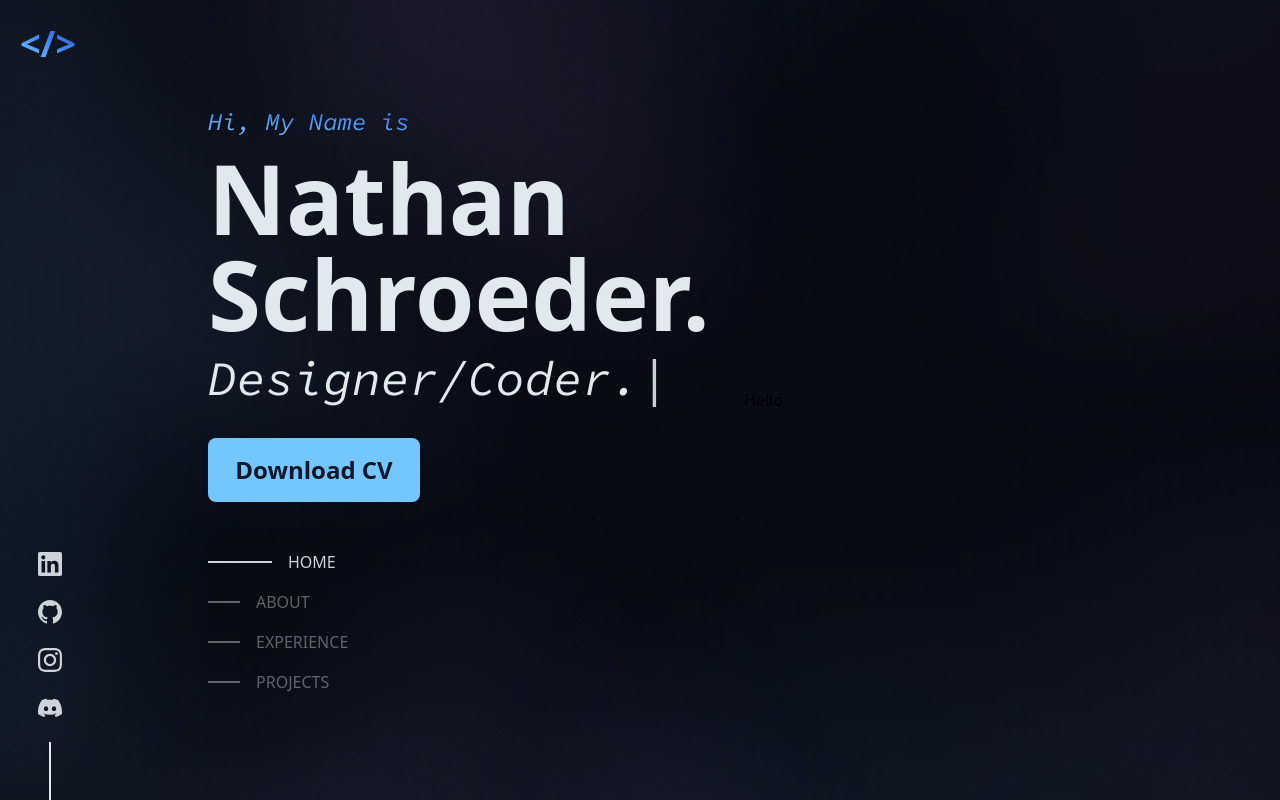
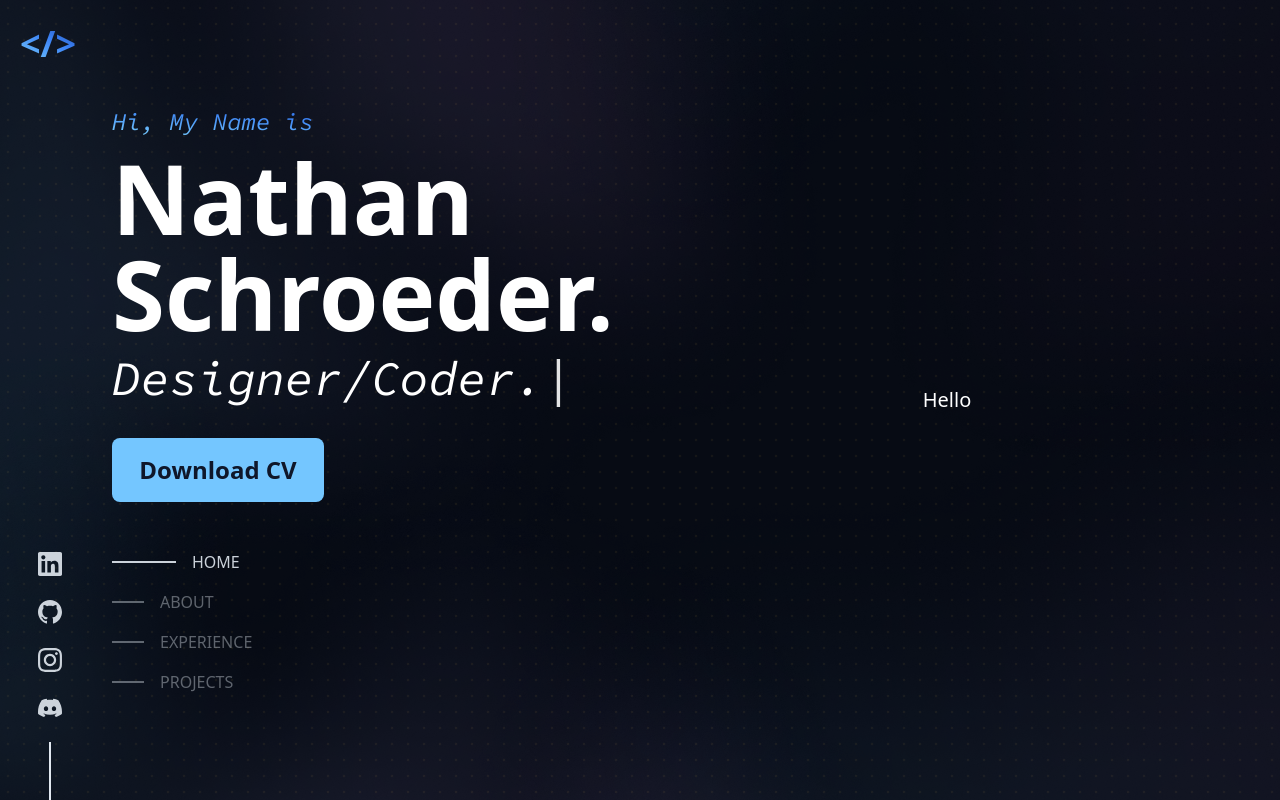
Before and after one commit to SchroederNathan/portfolio, a React (Vite) app: page / in a window 1280 px wide. Built offline with nearby package versions, Linux system fonts and the light colour scheme.

Commit message:
Fixed flexbox

```diff
--- a/src/App.tsx
+++ b/src/App.tsx
@@ -30,16 +30,17 @@ function App() {
       <div className="dotted-background w-screen h-screen relative isolate">
         <div className="relative w-full h-full">
 
-          <div className="min-h-screen flex flex-row items-center">
-            <div className="ml-52 flex-1 relative">
-              <p className="text-accent/75 text-2xl italic font-source-code-pro bg-gradient-to-tr from-sky-300 via-blue-500 to-blue-900 bg-clip-text text-transparent">
+          <div className="min-h-screen flex flex-row justify-center items-center ml-28">
+            <div className="basis-2/5 flex flex-col items-center relative">
+              <div>
+                <p className="text-accent/75 text-2xl italic font-source-code-pro bg-gradient-to-tr from-sky-300 via-blue-500 to-blue-900 bg-clip-text text-transparent text-left">
                   Hi, My Name is
                 </p>
-              <h1 className="mt-3 mb-3 font-semibold text-mtext-white text-8xl">
+                <h1 className="mt-3 mb-3 font-semibold text-white text-8xl text-left">
                   Nathan
                   <br /> Schroeder.
                 </h1>
-              <p className="text-5xl mb-5 text-mtext-white italic font-source-code-pro">
+                <p className="text-5xl mb-5 text-white italic font-source-code-pro text-left">
                   <ReactTyped strings={["Designer/Coder."]} typeSpeed={100} />
                 </p>
                 <button className="mt-4 w-[212px] h-[64px] text-2xl font-semibold bg-accent text-custom-dark rounded-lg">
@@ -47,17 +48,21 @@ function App() {
                 </button>
 
                 {/* Nav headers */}
-              <div className="flex flex-col gap-4 mt-12">
+                <div className="flex flex-col gap-4 mt-12 items-start">
                   {lineActive("HOME")}
                   {line("ABOUT")}
                   {line("EXPERIENCE")}
                   {line("PROJECTS")}
                 </div>
               </div>
+            </div>
 
-            <div className="flex-1">
-              Hello
+            <div className="basis-3/5 flex justify-center items-center">
+              <p className="text-xl text-white">Hello</p>
             </div>
+          </div>
+
+
 
           <div className="fixed bottom-0 left-0 h-full w-[100px]">
             <p className="absolute left-5 right-0 m-auto text-4xl font-semibold mt-6 bg-gradient-to-tr from-sky-300 via-blue-500 to-blue-900 bg-clip-text text-transparent">
@@ -76,7 +81,6 @@ function App() {
               <img src="images/linkedin.svg" className="m-auto" />
             </a>
             <div className="h-[58px] bg-mtext-white w-[2px] absolute bottom-0 left-0 right-0 m-auto"></div>
-            </div>
           </div>
 
           {/* Background images */}
```
Lines whose indentation alone changed are shown as unchanged.
